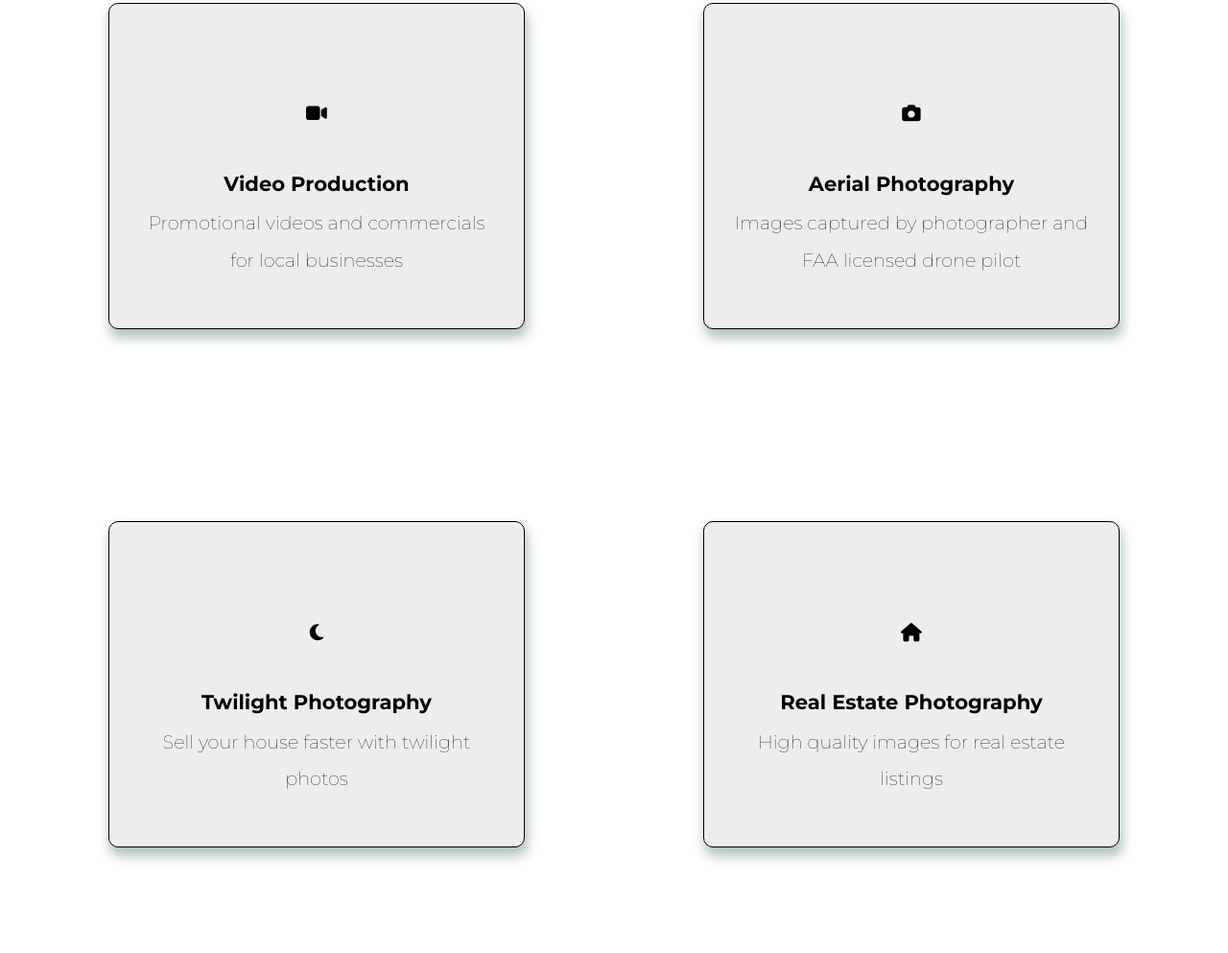
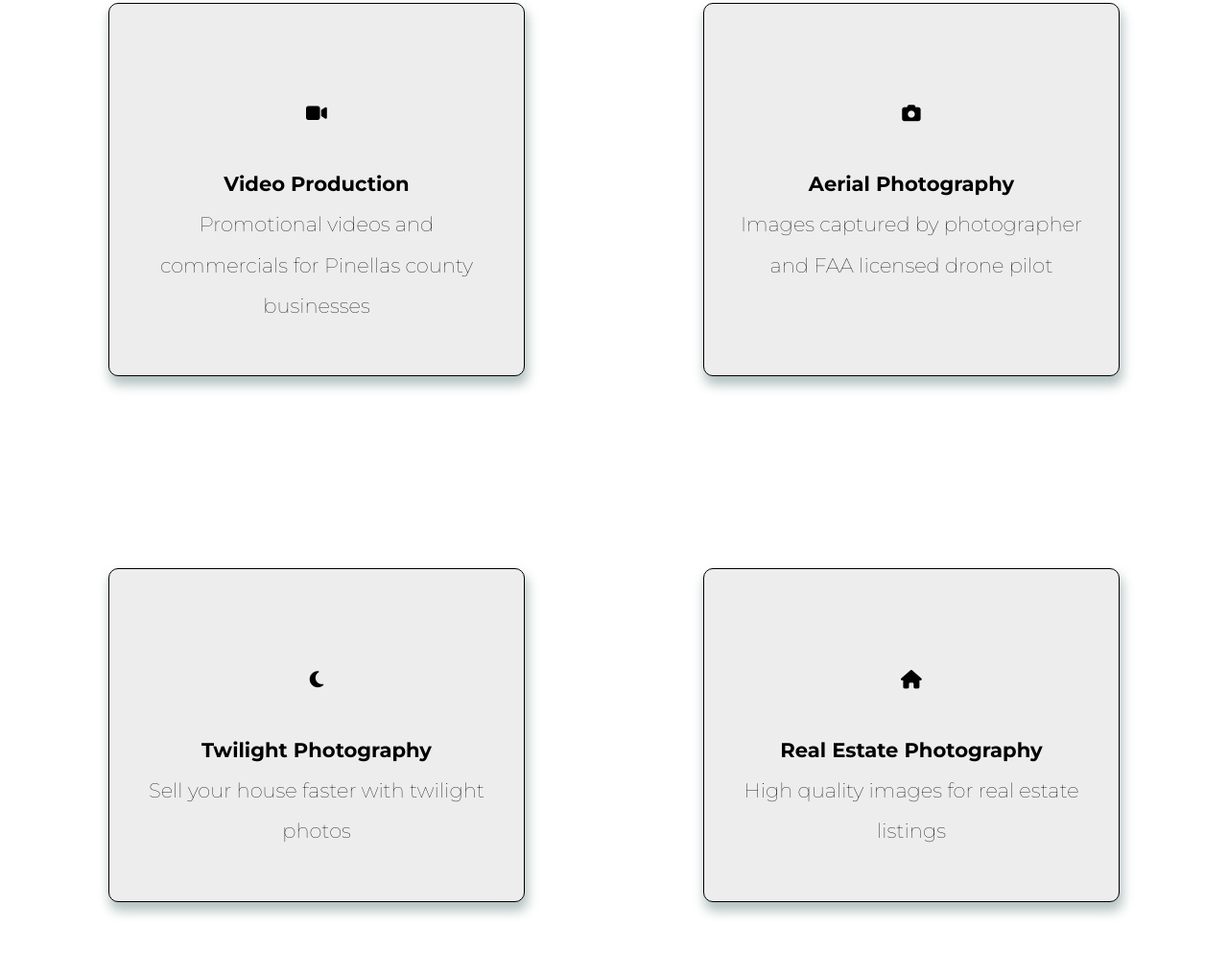
Before and after one commit to JSutliff/creative-visions, a plain HTML site: page index.html in a window 1280 px wide. Shown: the part 2132-3125 px from the top of the page at 96% size. Drawn offline with Linux system fonts and the light colour scheme.

Commit message:
styled hover

```diff
--- a/assets/css/style.css
+++ b/assets/css/style.css
@@ -516,12 +516,17 @@ p {
     font-size: 1.2rem;
   }
 
+  .service-card p {
+    font-size: 1.2rem;
+  }
+
   #services-container-0 {
     margin-bottom: 150px;
   }
 
   .service-card:hover {
     cursor: pointer;
+    background-color: white;
   }
   /* END SERVICES */
 
--- a/index.html
+++ b/index.html
@@ -105,7 +105,7 @@
       <div class="service-card grow">
         <span class="services-icon"><i class="fa fa-video-camera"></i></span class="services-icon">
         <h2>Video Production</h2>
-        <p>Promotional videos and commercials for local businesses</p>
+        <p>Promotional videos and commercials for Pinellas county businesses</p>
       </div>
 
       <div class="service-card grow">
```
